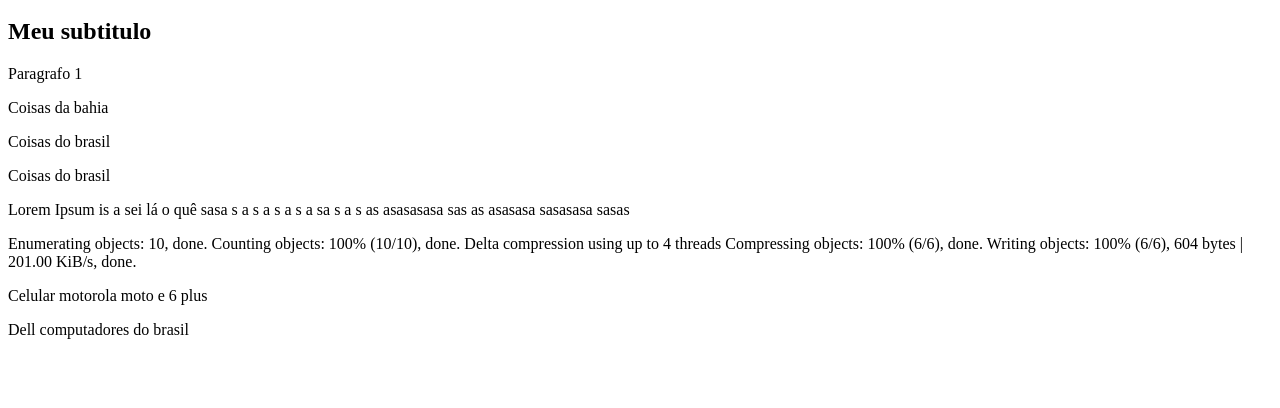
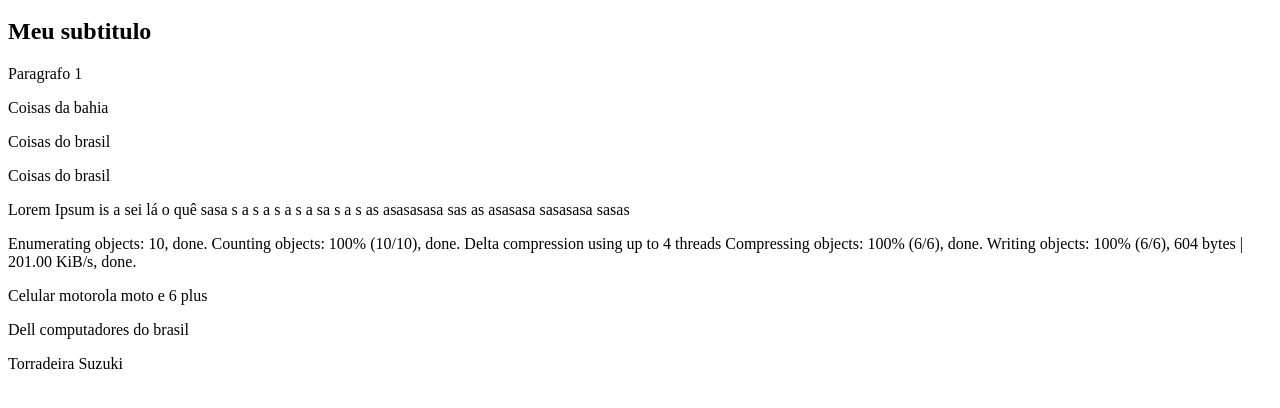
Before and after one commit to LucasCosta9199/teste, a plain HTML site: page index.html in a window 1280 px wide. Shown: the part 48-456 px from the top of the page. Drawn offline with Linux system fonts and the light colour scheme.

Commit message:
batedeira suzuki

```diff
--- a/index.html
+++ b/index.html
@@ -28,6 +28,7 @@
     </p>
     <p>Celular motorola moto e 6 plus</p>
     <p>Dell computadores do brasil</p>
+    <p>Torradeira Suzuki</p>
 
 
 </body>
```
